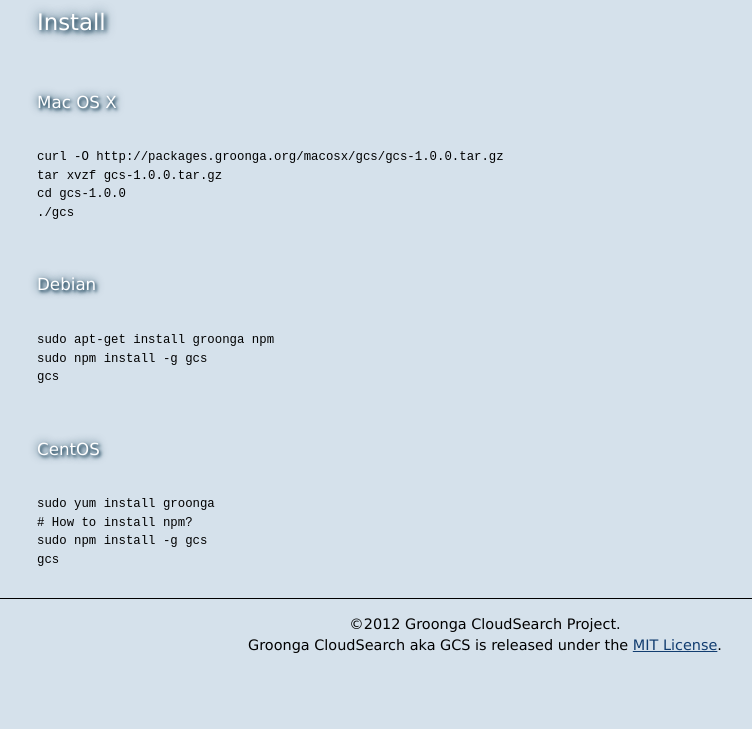
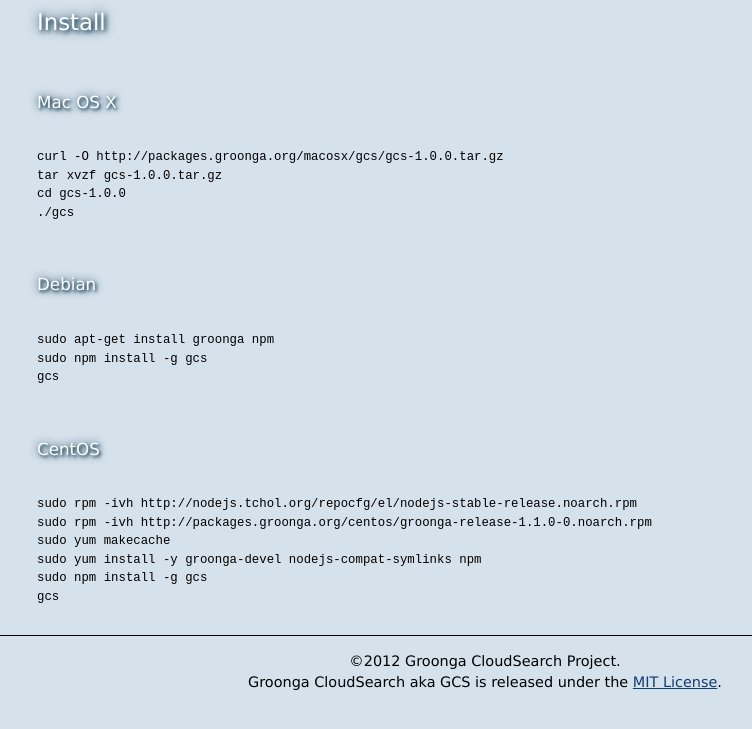
Before and after one commit to groonga/gcs.groonga.org, a Jekyll site: the page built from install/index.md, in a window 1280 px wide, cut to the strip 153-882 px from the top of the page. Shown: the whole strip, without its empty margins (155-907 px from the left). Built offline with Jekyll 4.4.1, drawn with Linux system fonts in a browser that asks for light colours.

Commit message:
install: use yum repository on nodejs.tchol.org

```diff
--- a/install/index.md
+++ b/install/index.md
@@ -19,7 +19,9 @@
 
 ## CentOS
 
-    sudo yum install groonga
-    # How to install npm?
+    sudo rpm -ivh http://nodejs.tchol.org/repocfg/el/nodejs-stable-release.noarch.rpm
+    sudo rpm -ivh http://packages.groonga.org/centos/groonga-release-1.1.0-0.noarch.rpm
+    sudo yum makecache
+    sudo yum install -y groonga-devel nodejs-compat-symlinks npm
     sudo npm install -g gcs
     gcs
```
